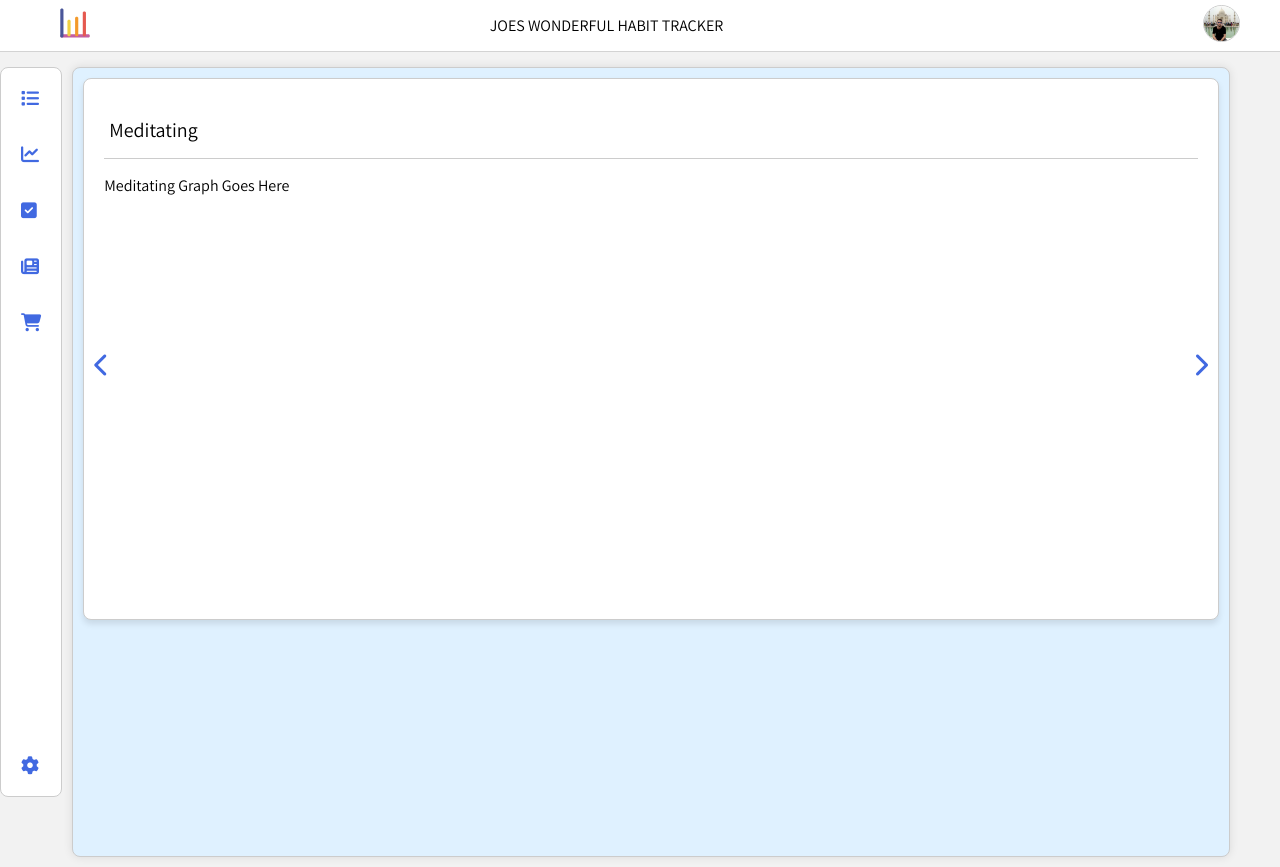
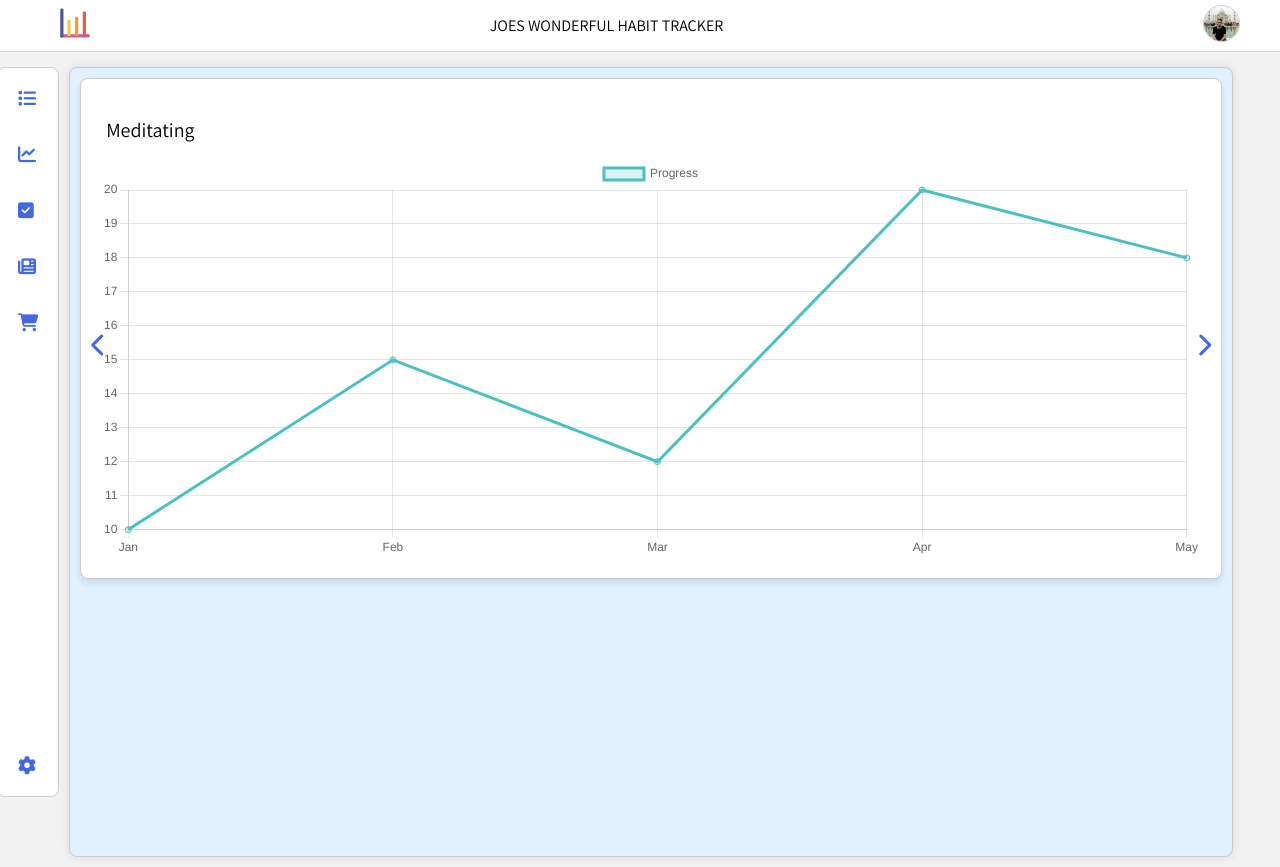
Before and after one commit to joseph-johnson27001/habits_tracker, a Vue app: page /#/habits in a window 1280 px wide. Built offline with nearby package versions, Linux system fonts and the light colour scheme.

Commit message:
Habit graph updates

```diff
--- /dev/null
+++ b/src/components/Habits/components/Graphs/HabitLineGraph.vue
@@ -0,0 +1,64 @@
+<template>
+  <div>
+    <canvas ref="lineChart" height="400"></canvas>
+  </div>
+</template>
+
+<script>
+import { Chart, registerables } from "chart.js";
+Chart.register(...registerables);
+
+export default {
+  data() {
+    return {
+      chart: null,
+    };
+  },
+  props: {
+    habitData: {
+      type: Object,
+      required: true,
+    },
+  },
+  methods: {
+    renderLineChart() {
+      if (!this.chart) {
+        this.chart = new Chart(this.$refs.lineChart, {
+          type: "line",
+          data: {
+            labels: this.habitData.labels,
+            datasets: [
+              {
+                label: "Progress",
+                borderColor: "rgb(75, 192, 192)",
+                backgroundColor: "rgba(75, 192, 192, 0.2)",
+                data: this.habitData.data,
+              },
+            ],
+          },
+          options: {
+            responsive: true,
+            maintainAspectRatio: false,
+          },
+        });
+      } else {
+        this.chart.data.labels = this.habitData.labels;
+        this.chart.data.datasets[0].data = this.habitData.data;
+        this.chart.update();
+      }
+    },
+  },
+
+  mounted() {
+    this.renderLineChart();
+  },
+
+  beforeDestroy() {
+    if (this.chart) {
+      this.chart.destroy();
+    }
+  },
+};
+</script>
+
+<style scoped></style>
--- a/src/components/Habits/components/HabitCard.vue
+++ b/src/components/Habits/components/HabitCard.vue
@@ -2,15 +2,21 @@
   <div>
     <div v-for="(habit, index) in habits" :key="index" class="habit-card">
       <div class="habit-name">{{ habit.name }}</div>
+      <HabitLineGraph :habitData="habit.chartData" />
     </div>
   </div>
 </template>
 
 <script>
+import HabitLineGraph from "@/components/Habits/components/Graphs/HabitLineGraph.vue";
+
 export default {
   name: "HabitsCards",
   props: {
     habits: Array,
+  },
+  components: {
+    HabitLineGraph,
   },
 };
 </script>
--- a/src/components/NewsFeed/NewsFeed.vue
+++ b/src/components/NewsFeed/NewsFeed.vue
@@ -67,6 +67,7 @@ export default {
   },
   data() {
     return {
+      newComment: "",
       feedItems: [
         {
           userName: "John Doe",
--- a/src/views/HabitsPage.vue
+++ b/src/views/HabitsPage.vue
@@ -9,8 +9,8 @@
           <h1>{{ habits[currentIndex].name }}</h1>
         </div>
         <div class="habit-card-content">
-          <p>{{ habits[currentIndex].value }}</p>
           <HabitCard :habit="habits[currentIndex]" />
+          <HabitLineGraph :habitData="habits[currentIndex].graphData" />
         </div>
         <div class="arrow-button next-button" @click="nextCard">
           <i class="fas fa-chevron-right clickable-icon"></i>
@@ -22,17 +22,37 @@
 
 <script>
 import HabitCard from "@/components/Habits/components/HabitCard.vue";
+import HabitLineGraph from "@/components/Habits/components/Graphs/HabitLineGraph.vue";
 
 export default {
   components: {
     HabitCard,
+    HabitLineGraph,
   },
   data() {
     return {
       habits: [
-        { name: "Meditating", value: "Meditating Graph Goes Here" },
-        { name: "Working Out", value: "Working Out Graph Goes Here" },
-        { name: "Reading", value: "Reading Graph Goes Here" },
+        {
+          name: "Meditating",
+          graphData: {
+            labels: ["Jan", "Feb", "Mar", "Apr", "May"],
+            data: [10, 15, 12, 20, 18],
+          },
+        },
+        {
+          name: "Working Out",
+          graphData: {
+            labels: ["Jan", "Feb", "Mar", "Apr", "May"],
+            data: [5, 8, 10, 7, 12],
+          },
+        },
+        {
+          name: "Reading",
+          graphData: {
+            labels: ["Jan", "Feb", "Mar", "Apr", "May"],
+            data: [8, 12, 15, 10, 17],
+          },
+        },
       ],
       currentIndex: 0,
       direction: "next",
@@ -63,13 +83,11 @@ export default {
 <style>
 .card {
   position: relative;
-  height: 500px;
 }
 .habits-page {
   padding: 10px;
 }
 .heading-container {
-  border-bottom: 1px solid #ccc;
   padding: 5px;
 }
 .carousel-navigation {
```
